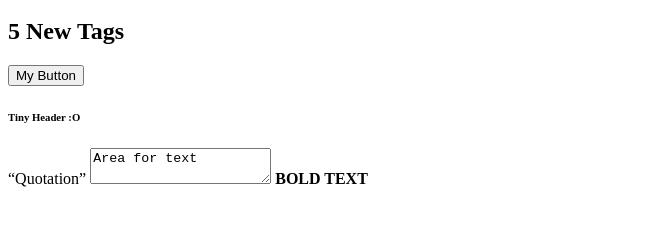
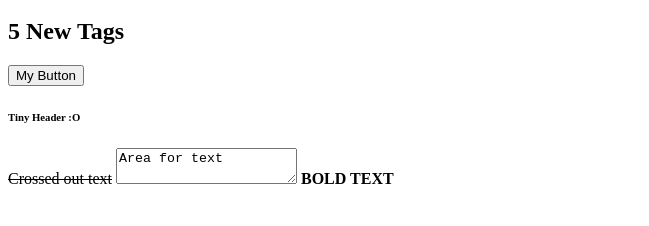
Before and after one commit to cshokri-2121079/cshokri-2121079.github.io, a plain HTML site: page tags.html in a window 1280 px wide. Shown: the part 518-744 px from the top of the page, without its empty margins (0-649 px from the left). Drawn offline with Linux system fonts and the light colour scheme.

Commit message:
Add files via upload

```diff
--- a/tags.html
+++ b/tags.html
@@ -39,7 +39,7 @@
         <h2>5 New Tags</h2>
         <button>My Button</button>
         <h6>Tiny Header :O</h6>
-        <q>Quotation</q>
+        <del>Crossed out text</del>
         <textarea>Area for text</textarea>
         <b>BOLD TEXT</b>
     </body>
```
